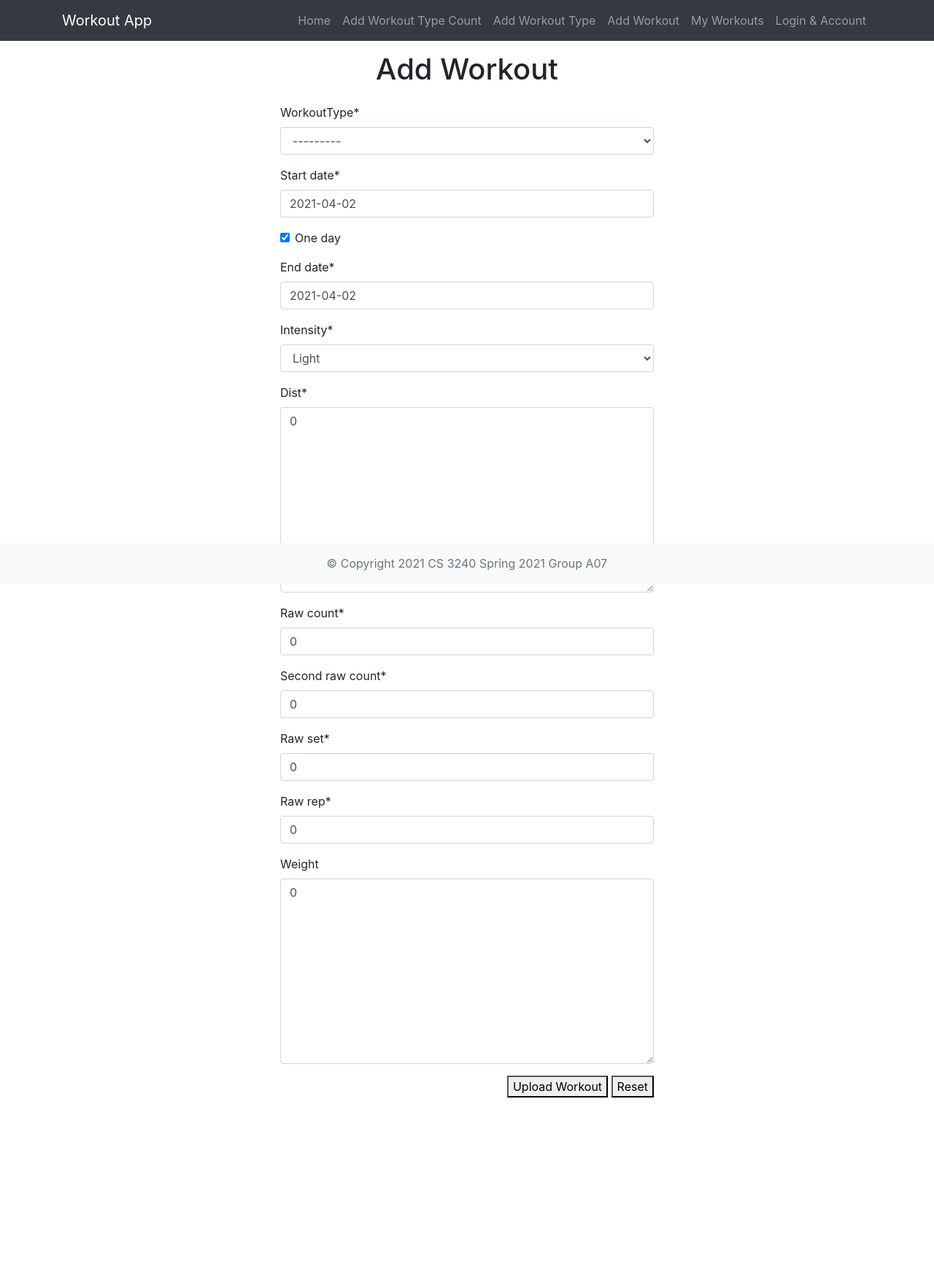
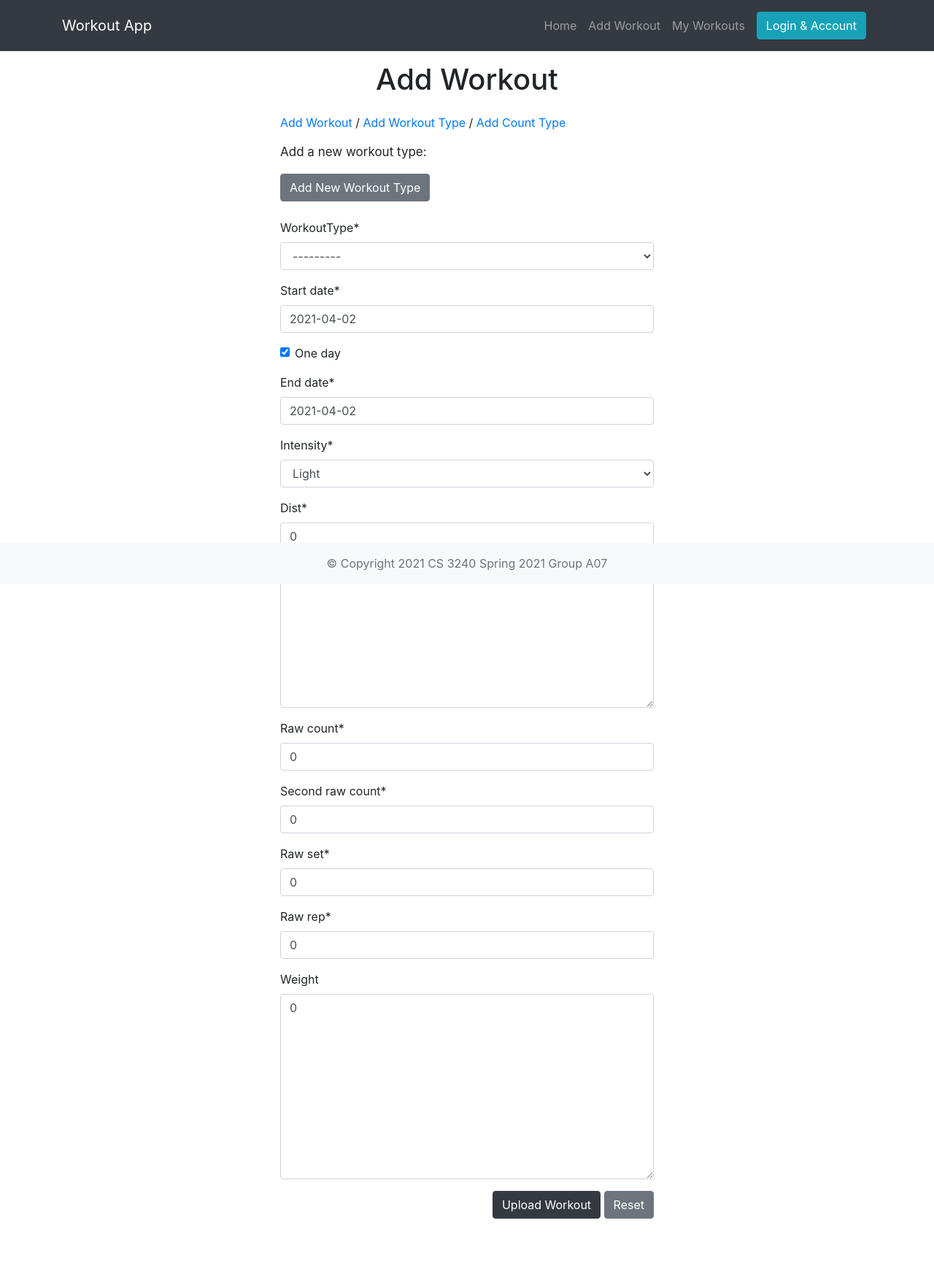
Before and after one commit to calrh007/project-a-07-personal-copy, a Django app: page /add_workout_linked/ in a window 1280 px wide. Shown: the whole page at 73% size. Before the commit the page ends 1504 px from the top, so only its background shows below. Run offline with Django 3.2, Linux system fonts and the light colour scheme; the visitor is signed in with stand-in values (Sample User, id 1); data that the repository does not hold is empty; some libraries are stand-ins or nearby versions.

Commit message:
made adjustments to forms locations

```diff
--- a/workout_app/forms.py
+++ b/workout_app/forms.py
@@ -24,6 +24,7 @@ class WorkoutTypeForm(forms.ModelForm):
         model = WorkoutType
         exclude = ['profile', 'is_official_type']
 
+
 class WorkoutLinkedForm(forms.ModelForm):
     class Meta:
         model = WorkoutLinked
--- a/workout_app/models.py
+++ b/workout_app/models.py
@@ -4,6 +4,7 @@ from django.urls import reverse
 
 from django_measurement.models import MeasurementField
 from measurement.measures import Distance, Weight
+
 # from django.conf import settings
 import datetime
 
--- a/workout_app/templates/workout_app/add_workout_linked.html
+++ b/workout_app/templates/workout_app/add_workout_linked.html
@@ -6,12 +6,17 @@
 
 <h1 style="text-align:center; padding:15px">Add Workout</h1>
 <div class="mx-auto" style="width:40%">
+  <p><a href="{% url 'add_workout_linked'%}">Add Workout</a> / <a href="{% url 'add_workout_type'%}">Add Workout Type</a> / <a href="{% url 'add_workout_type_count' %}">Add Count Type</a></p>
   <form action="" method="post">
       {% csrf_token %}
+        <p style="font-size:17px;">Add a new workout type: </p>
+        <div class="mb-4">
+          <a href="{% url 'add_workout_type'%}" class="btn btn-secondary">Add New Workout Type</a>
+        </div>
         {{ form|crispy }}
         <div class="text-right">
-          <button type="submit" name="Upload Workout">Upload Workout</button>
-          <button type="reset" name="Reset">Reset</button>
+          <button type="submit" name="Upload Workout" class="btn btn-dark">Upload Workout</button>
+          <button type="reset" name="Reset" class="btn btn-secondary">Reset</button>
         </div>
   </form>
 </div>
--- a/workout_app/templates/workout_app/add_workout_type_count.html
+++ b/workout_app/templates/workout_app/add_workout_type_count.html
@@ -6,12 +6,13 @@
 
 <h1 style="text-align:center; padding:15px">Add Workout Type Count</h1>
 <div class="mx-auto" style="width:40%">
+  <p><a href="{% url 'add_workout_linked'%}">Add Workout</a> / <a href="{% url 'add_workout_type'%}">Add Workout Type</a> / <a href="{% url 'add_workout_type_count' %}">Add Count Type</a></p>
   <form action="" method="post">
       {% csrf_token %}
         {{ form|crispy }}
         <div class="text-right">
-          <button type="submit" name="Upload Workout Type Count">Upload Workout Type Count</button>
-          <button type="reset" name="Reset">Reset</button>
+          <button type="submit" name="Upload Workout Type Count" class="btn btn-dark">Upload Workout Type Count</button>
+          <button type="reset" name="Reset" class="btn btn-secondary">Reset</button>
         </div>
   </form>
 </div>
--- a/workout_app/templates/workout_app/base.html
+++ b/workout_app/templates/workout_app/base.html
@@ -29,17 +29,9 @@
             <span class="navbar-toggler-icon"></span>
           </button>
           <div class="collapse navbar-collapse" id="navbarResponsive">
-            <ul class="navbar-nav ml-auto">
+            <ul class="navbar-nav ml-auto align-items-center">
               <li class="nav-item">
                 <a class="nav-link" href="/">Home</a>
-              </li>
-
-              <li class="nav-item">
-                <a class="nav-link" href="{% url 'add_workout_type_count' %}">Add Workout Type Count</a>
-              </li>
-
-              <li class="nav-item">
-                <a class="nav-link" href="{% url 'add_workout_type' %}">Add Workout Type</a>
               </li>
 
               <li class="nav-item">
@@ -51,7 +43,7 @@
               </li>
 
               <li class="nav-item">
-                <a class="nav-link" href="{% url 'login' %}">Login & Account</a>
+                <a class="nav-link" href="{% url 'login' %}"><button class="btn btn-info">Login & Account</button></a>
               </li>
             </ul>
           </div>
--- a/workout_app/templates/workout_app/login.html
+++ b/workout_app/templates/workout_app/login.html
@@ -9,10 +9,10 @@
                 <h1 style="padding:15px">Account Login & Account Info</h1>
                 {% if user.is_authenticated %}
                 <p>You are logged in as {{ user.username }} with email {{ user.email }}</p>
-                <a href="/logout">Logout</a>
+                <a href="/logout"><button class="btn btn-dark">Logout</button></a>
                 {% else %}
                 <p>You are not currently logged in</p>
-                <a href="{% provider_login_url 'google' %}">Login With Google</a>
+                <a href="{% provider_login_url 'google' %}"><button class="btn btn-dark">Login With Google</button></a>
                 {% endif %}
             </div>
         </body>
--- a/workout_app/templates/workout_app/workout_linked_list.html
+++ b/workout_app/templates/workout_app/workout_linked_list.html
@@ -6,7 +6,7 @@
 {% if user_workouts %}
     <ul>
     {% for workout_linked in user_workouts %}
-        <div class="card mx-auto mb-3" style="width:38%">
+        <div class="card mx-auto mb-3" style="width:40%">
             <div class="card-header">
                 <h2 style="color: black; font-weight:bold"><span style="float:left; font-weight:bold; font-size:25px">{{ workout_linked.workoutType }} </span>
                 <span style="float:right; font-weight:lighter; font-size:15px"><em>{{ workout_linked.start_date }}
```
Also changed, not shown: workout_app/templates/workout_app/add_workout_type.html (+6 -2 lines).
